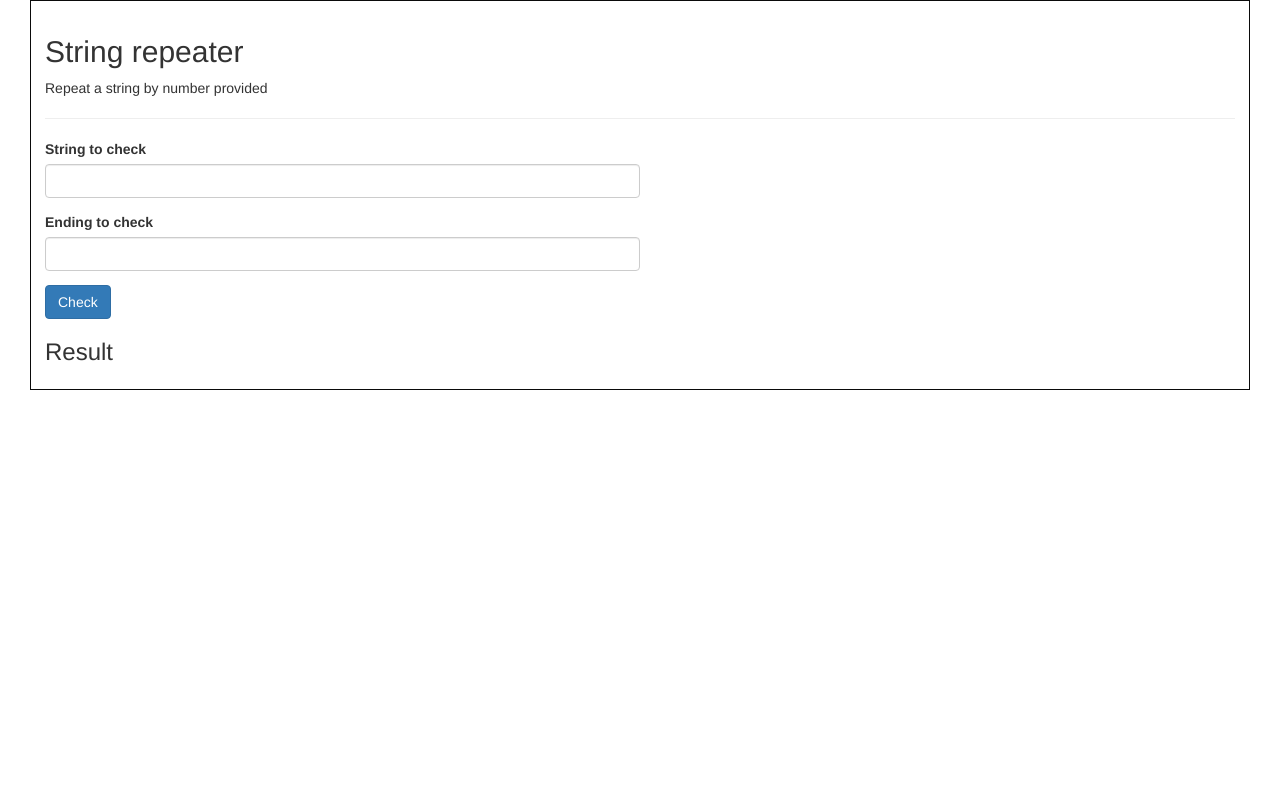
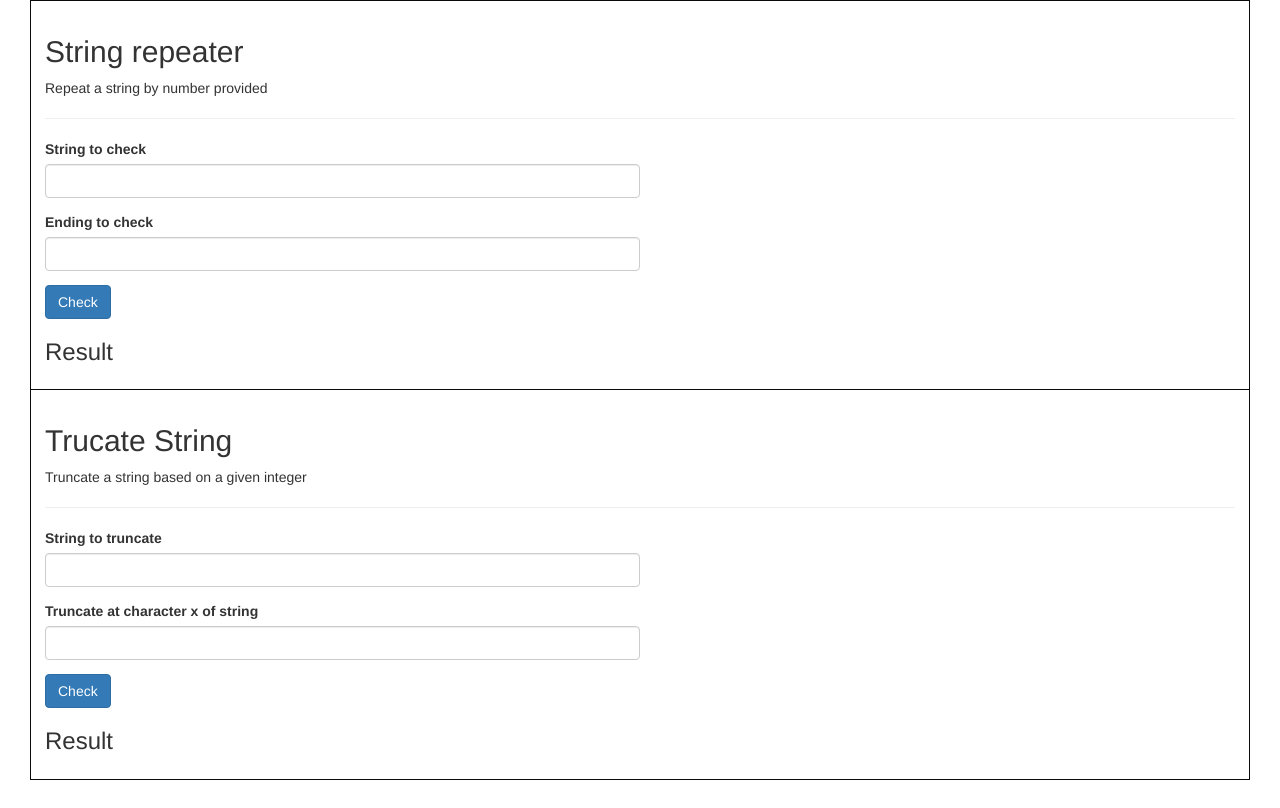
Before and after one commit to meerkat79/code-camp-algorithms, a website: page index.html in a window 1280 px wide. Shown: the part 1457-2265 px from the top of the page. Before the commit the page ends 1875 px from the top, so only its background shows below. Drawn offline with nearby package versions, Linux system fonts and the light colour scheme.

Commit message:
add truncate string

```diff
--- a/index.html
+++ b/index.html
@@ -114,6 +114,30 @@
                     </div>
                 </div>
 
+                <div class="tool-container">
+                    <h2>Trucate String</h2>
+                    <span>Truncate a string based on a given integer</span>
+
+                    <hr>
+
+                    <label for="stringToTruncate">String to truncate</label>
+                    <input type="text" id="stringToTruncate" class="form-control" onkeypress="return truncatePress(event)" required>
+
+                    <label for="indexToTruncate">Truncate at character x of string</label>
+                    <input type="number" id="indexToTruncate" class="form-control" onkeypress="return truncatePress(event)" required>
+
+                    <button id="truncateStringClick" class="btn btn-primary" onClick="truncateString()">
+                        Check
+                    </button>
+
+                    <div>
+                        <h3>
+                            Result
+                        </h3>
+                        <p id="truncateResult"> </p>
+                    </div>
+                </div>
+
             </div>
 
         </div>
@@ -125,6 +149,7 @@
     <script src="./scripts/largest-of-four.js"></script>
     <script src="./scripts/confirm-ending.js"></script>
     <script src="./scripts/repeat-string-num-times.js"></script>
+    <script src="./scripts/truncate-string.js"></script>
 </body>
 
 </html>
--- /dev/null
+++ b/scripts/truncate-string.js
@@ -0,0 +1,37 @@
+function truncateString() {
+
+    var stringToTruncate = document.getElementById('stringToTruncate');
+    var indexToTruncate = document.getElementById('indexToTruncate');
+    var stringToTruncateVal = stringToTruncate.value;
+    var indexToTruncateVal = indexToTruncate.value;
+    var truncateArr = stringToTruncateVal.split('');
+
+    if (stringToTruncateVal.length > indexToTruncateVal) {
+
+        if (indexToTruncateVal <= 3) {
+            truncateArr.splice(indexToTruncateVal, stringToTruncateVal.length, '...');
+            var humpty = truncateArr.join('');
+            var res = document.getElementById('truncateResult');
+            res.innerHTML = humpty;
+
+        } else {
+            truncateArr.splice(indexToTruncateVal - 3, stringToTruncateVal.length, '...');
+            var humpty = truncateArr.join('');
+            var res = document.getElementById('truncateResult');
+            res.innerHTML = humpty;
+        }
+
+    } else {
+        var res = document.getElementById('truncateResult');
+        res.innerHTML = stringToTruncateVal;
+    }
+}
+
+function truncatePress(e) {
+    e = e || window.event;
+    if (e.keyCode == 13) {
+        document.getElementById('truncateStringClick').click();
+        return false;
+    }
+    return true;
+}
```
